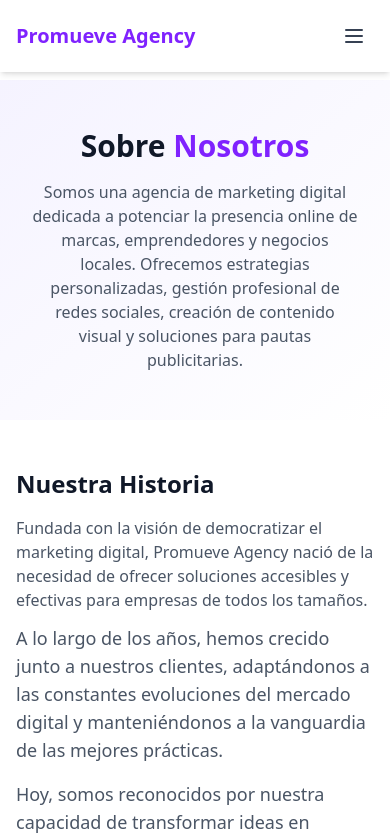
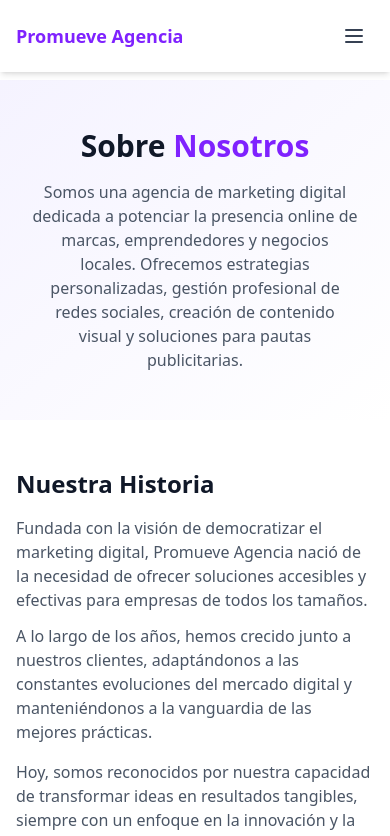
Before and after one commit to VedGarcia/promueve-agency, a React (Vite) app: page /about in a window 390 px wide. Shown: the top 836 px of the page. Built offline with nearby package versions, Linux system fonts and the light colour scheme.

Commit message:
feat: Rename 'Promueve Agency' to 'Promueve Agencia' across the application and refine text styles.

```diff
--- a/index.html
+++ b/index.html
@@ -1,13 +1,16 @@
 <!doctype html>
 <html lang="en">
+
 <head>
   <meta charset="UTF-8" />
   <link rel="icon" type="image/svg+xml" href="/vite.svg" />
   <meta name="viewport" content="width=device-width, initial-scale=1.0" />
-    <title>promueve-agency</title>
+  <title>promueve-agencia</title>
 </head>
+
 <body>
   <div id="root"></div>
   <script type="module" src="/src/main.tsx"></script>
 </body>
+
 </html>
--- a/src/components/layout/Footer.tsx
+++ b/src/components/layout/Footer.tsx
@@ -34,7 +34,7 @@
             transition={{ delay: 0.1 }}
           >
             <h3 className="text-xl sm:text-2xl font-bold text-violet-600 mb-3 sm:mb-4">
-              Promueve Agency
+              Promueve Agencia
             </h3>
             <p className="text-sm sm:text-base text-gray-400">
               Tu agencia de marketing digital de confianza. Transformamos ideas en resultados.
@@ -93,7 +93,7 @@
           transition={{ delay: 0.4 }}
           className="border-t border-gray-800 mt-6 sm:mt-8 pt-6 sm:pt-8 text-center text-gray-400"
         >
-          <p className="text-xs sm:text-sm">&copy; {currentYear} Promueve Agency. Todos los derechos reservados.</p>
+          <p className="text-xs sm:text-sm">&copy; {currentYear} Promueve Agencia. Todos los derechos reservados.</p>
         </motion.div>
       </div>
     </motion.footer>
--- a/src/components/layout/Header.tsx
+++ b/src/components/layout/Header.tsx
@@ -36,8 +36,8 @@
             whileHover={{ scale: 1.05 }}
             whileTap={{ scale: 0.95 }}
           >
-            <Link to="/" className="text-xl sm:text-2xl font-bold text-violet-600">
-              Promueve Agency
+            <Link to="/" className="text-lg sm:text-2xl font-bold text-violet-600">
+              Promueve Agencia
             </Link>
           </motion.div>
 
--- a/src/pages/About.tsx
+++ b/src/pages/About.tsx
@@ -64,16 +64,16 @@
             >
               <h2 className="text-2xl sm:text-3xl md:text-4xl font-bold text-gray-900 mb-4 sm:mb-6">Nuestra Historia</h2>
               <p className="text-gray-600 mb-3 sm:mb-4 text-base sm:text-lg">
-                Fundada con la visión de democratizar el marketing digital, Promueve Agency
+                Fundada con la visión de democratizar el marketing digital, Promueve Agencia
                 nació de la necesidad de ofrecer soluciones accesibles y efectivas para empresas
                 de todos los tamaños.
               </p>
-              <p className="text-gray-600 mb-4 text-lg">
+              <p className="text-gray-600 mb-4 text-base sm:text-lg">
                 A lo largo de los años, hemos crecido junto a nuestros clientes, adaptándonos
                 a las constantes evoluciones del mercado digital y manteniéndonos a la vanguardia
                 de las mejores prácticas.
               </p>
-              <p className="text-gray-600 text-lg">
+              <p className="text-gray-600 text-base sm:text-lg">
                 Hoy, somos reconocidos por nuestra capacidad de transformar ideas en resultados
                 tangibles, siempre con un enfoque en la innovación y la excelencia.
               </p>
--- a/src/pages/CourseDetail.tsx
+++ b/src/pages/CourseDetail.tsx
@@ -280,7 +280,7 @@
                   <div className="flex-shrink-0 w-10 h-10 bg-violet-600 text-white rounded-full flex items-center justify-center font-bold mr-4">
                     {index + 1}
                   </div>
-                  <p className="text-gray-800 text-lg pt-2">{module}</p>
+                  <p className="text-gray-800 text-base sm:text-lg pt-2">{module}</p>
                 </motion.div>
               ))}
             </div>
@@ -311,7 +311,7 @@
                   className="flex items-center p-4 bg-white rounded-lg shadow"
                 >
                   <span className="text-violet-600 text-2xl mr-4">✓</span>
-                  <p className="text-gray-800 text-lg">{requirement}</p>
+                  <p className="text-gray-800 text-base sm:text-lg">{requirement}</p>
                 </motion.div>
               ))}
             </div>
--- a/src/pages/RRSS.tsx
+++ b/src/pages/RRSS.tsx
@@ -137,7 +137,7 @@
             </p>
             <div className="flex flex-col sm:flex-row flex-wrap gap-3 sm:gap-4 justify-center px-4">
               <motion.a
-                href="mailto:contacto@promueve-agency.com"
+                href="mailto:contacto@promueve-agencia.com"
                 whileHover={{ scale: 1.05 }}
                 whileTap={{ scale: 0.95 }}
                 className="bg-violet-600 text-white px-6 sm:px-8 py-3 sm:py-4 rounded-lg font-semibold text-sm sm:text-base hover:bg-violet-700 transition-colors w-full sm:w-auto"
--- a/src/pages/ServiceDetail.tsx
+++ b/src/pages/ServiceDetail.tsx
@@ -249,7 +249,7 @@
                 >
                   <div className="flex items-start">
                     <span className="text-violet-600 text-3xl mr-4">🎯</span>
-                    <p className="text-gray-800 text-lg">{benefit}</p>
+                    <p className="text-gray-800 text-base sm:text-lg">{benefit}</p>
                   </div>
                 </motion.div>
               ))}
@@ -284,7 +284,7 @@
                     {index + 1}
                   </div>
                   <div className="flex-1 pt-2">
-                    <p className="text-gray-800 text-lg">{step}</p>
+                    <p className="text-gray-800 text-base sm:text-lg">{step}</p>
                   </div>
                 </motion.div>
               ))}
```
Lines whose indentation alone changed are shown as unchanged.
